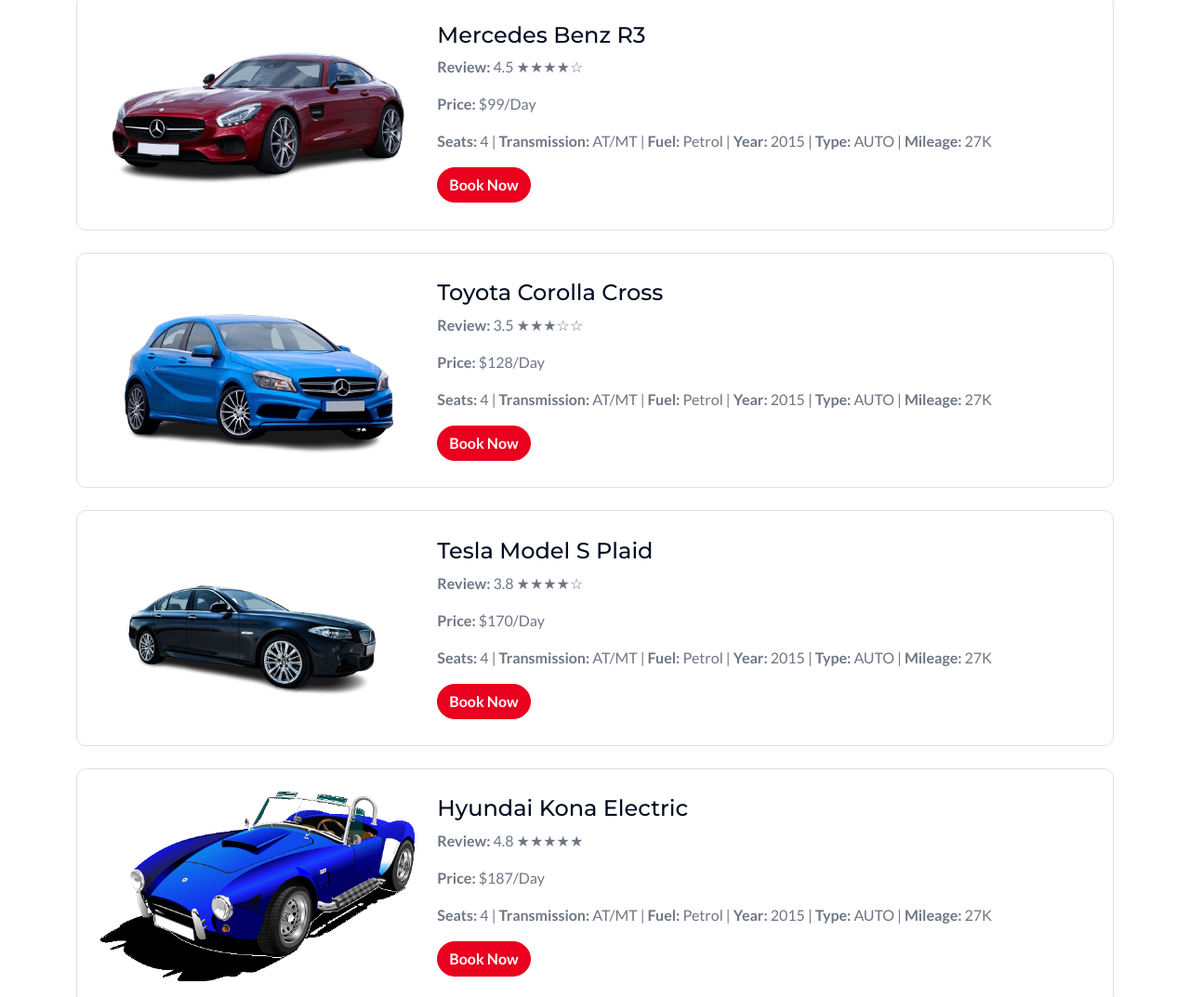
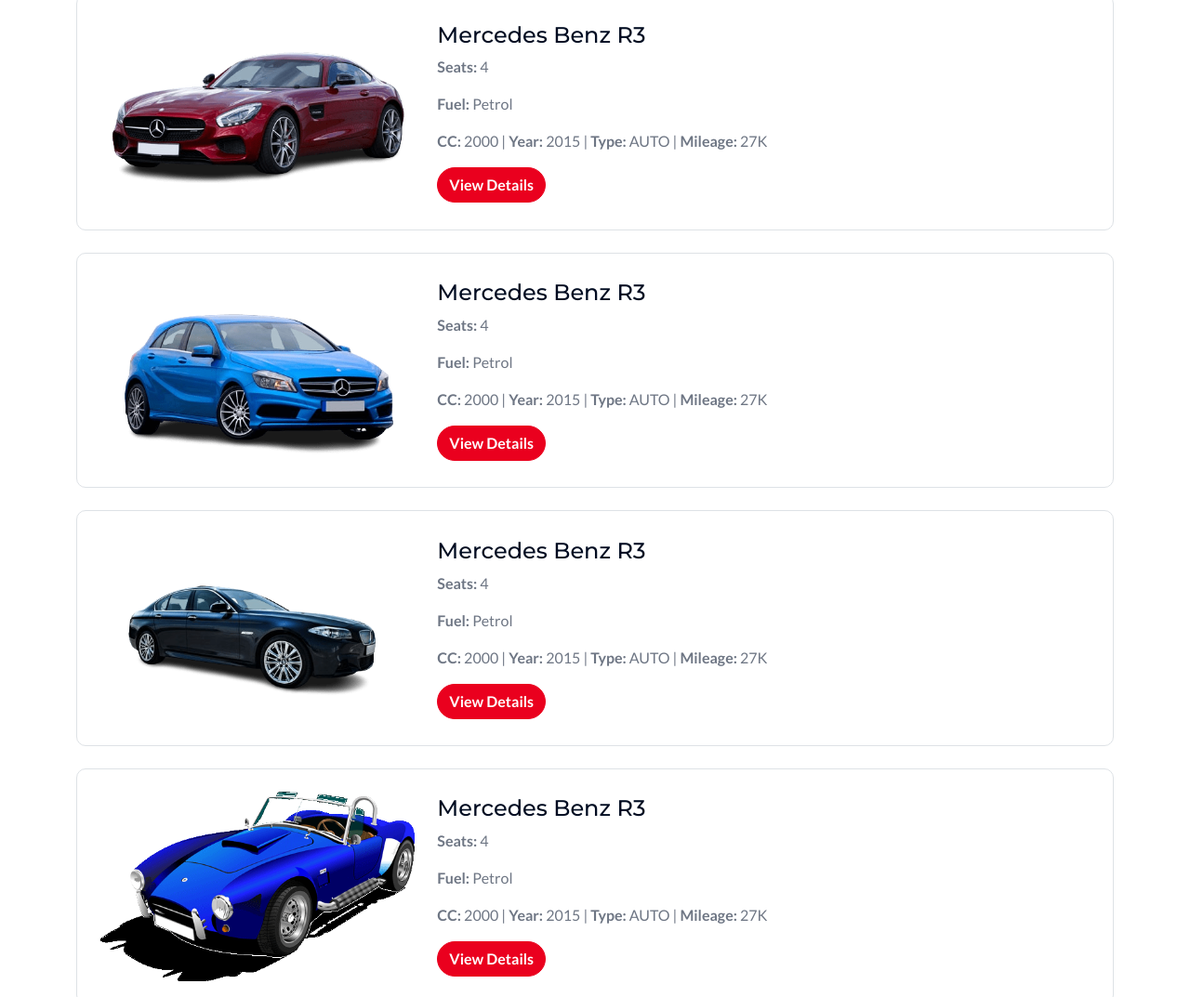
Before and after one commit to shifulmahmudkhan/autocox, a plain HTML site: page stock.html in a window 1280 px wide. Shown: the part 729-1802 px from the top of the page at 93% size. Drawn offline with nearby package versions, Linux system fonts and the light colour scheme.

```diff
--- a/stock.html
+++ b/stock.html
@@ -128,10 +128,10 @@
                             </div>
                             <div class="col-md-8">
                                 <h4>Mercedes Benz R3</h4>
-                                <p><strong>Review:</strong> 4.5 ★★★★☆</p>
-                                <p><strong>Price:</strong> $99/Day</p>
-                                <p><strong>Seats:</strong> 4 | <strong>Transmission:</strong> AT/MT | <strong>Fuel:</strong> Petrol | <strong>Year:</strong> 2015 | <strong>Type:</strong> AUTO | <strong>Mileage:</strong> 27K</p>
-                                <a href="#" class="btn btn-primary rounded-pill">Book Now</a>
+                                <p><strong>Seats:</strong> 4</p>
+                                <p><strong>Fuel:</strong> Petrol</p>
+                                <p><strong>CC:</strong> 2000 | <strong>Year:</strong> 2015 | <strong>Type:</strong> AUTO | <strong>Mileage:</strong> 27K</p>
+                                <a href="javascript:void(0)" class="btn btn-primary rounded-pill">View Details</a>
                             </div>
                         </div>
                     </div>
@@ -142,11 +142,11 @@
                                 <img src="img/car-2.png" class="img-fluid rounded" alt="Toyota Corolla Cross">
                             </div>
                             <div class="col-md-8">
-                                <h4>Toyota Corolla Cross</h4>
-                                <p><strong>Review:</strong> 3.5 ★★★☆☆</p>
-                                <p><strong>Price:</strong> $128/Day</p>
-                                <p><strong>Seats:</strong> 4 | <strong>Transmission:</strong> AT/MT | <strong>Fuel:</strong> Petrol | <strong>Year:</strong> 2015 | <strong>Type:</strong> AUTO | <strong>Mileage:</strong> 27K</p>
-                                <a href="#" class="btn btn-primary rounded-pill">Book Now</a>
+                                <h4>Mercedes Benz R3</h4>
+                                <p><strong>Seats:</strong> 4</p>
+                                <p><strong>Fuel:</strong> Petrol</p>
+                                <p><strong>CC:</strong> 2000 | <strong>Year:</strong> 2015 | <strong>Type:</strong> AUTO | <strong>Mileage:</strong> 27K</p>
+                                <a href="javascript:void(0)" class="btn btn-primary rounded-pill">View Details</a>
                             </div>
                         </div>
                     </div>
@@ -157,11 +157,11 @@
                                 <img src="img/car-3.png" class="img-fluid rounded" alt="Tesla Model S Plaid">
                             </div>
                             <div class="col-md-8">
-                                <h4>Tesla Model S Plaid</h4>
-                                <p><strong>Review:</strong> 3.8 ★★★★☆</p>
-                                <p><strong>Price:</strong> $170/Day</p>
-                                <p><strong>Seats:</strong> 4 | <strong>Transmission:</strong> AT/MT | <strong>Fuel:</strong> Petrol | <strong>Year:</strong> 2015 | <strong>Type:</strong> AUTO | <strong>Mileage:</strong> 27K</p>
-                                <a href="#" class="btn btn-primary rounded-pill">Book Now</a>
+                                <h4>Mercedes Benz R3</h4>
+                                <p><strong>Seats:</strong> 4</p>
+                                <p><strong>Fuel:</strong> Petrol</p>
+                                <p><strong>CC:</strong> 2000 | <strong>Year:</strong> 2015 | <strong>Type:</strong> AUTO | <strong>Mileage:</strong> 27K</p>
+                                <a href="javascript:void(0)" class="btn btn-primary rounded-pill">View Details</a>
                             </div>
                         </div>
                     </div>
@@ -172,11 +172,11 @@
                                 <img src="img/car-4.png" class="img-fluid rounded" alt="Hyundai Kona Electric">
                             </div>
                             <div class="col-md-8">
-                                <h4>Hyundai Kona Electric</h4>
-                                <p><strong>Review:</strong> 4.8 ★★★★★</p>
-                                <p><strong>Price:</strong> $187/Day</p>
-                                <p><strong>Seats:</strong> 4 | <strong>Transmission:</strong> AT/MT | <strong>Fuel:</strong> Petrol | <strong>Year:</strong> 2015 | <strong>Type:</strong> AUTO | <strong>Mileage:</strong> 27K</p>
-                                <a href="#" class="btn btn-primary rounded-pill">Book Now</a>
+                                <h4>Mercedes Benz R3</h4>
+                                <p><strong>Seats:</strong> 4</p>
+                                <p><strong>Fuel:</strong> Petrol</p>
+                                <p><strong>CC:</strong> 2000 | <strong>Year:</strong> 2015 | <strong>Type:</strong> AUTO | <strong>Mileage:</strong> 27K</p>
+                                <a href="javascript:void(0)" class="btn btn-primary rounded-pill">View Details</a>
                             </div>
                         </div>
                     </div>
```
Also changed, not shown: blog.html (+1 -1 lines), index.html (+1 -1 lines).
